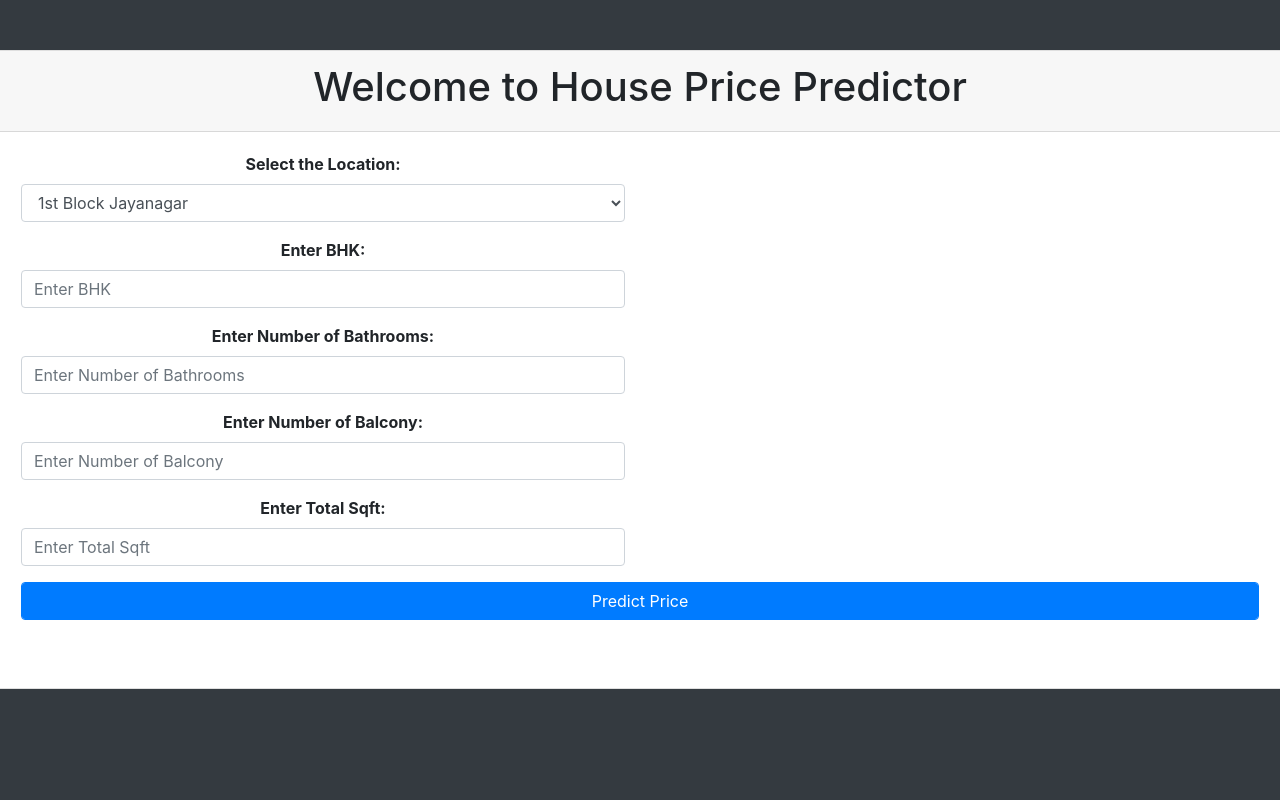
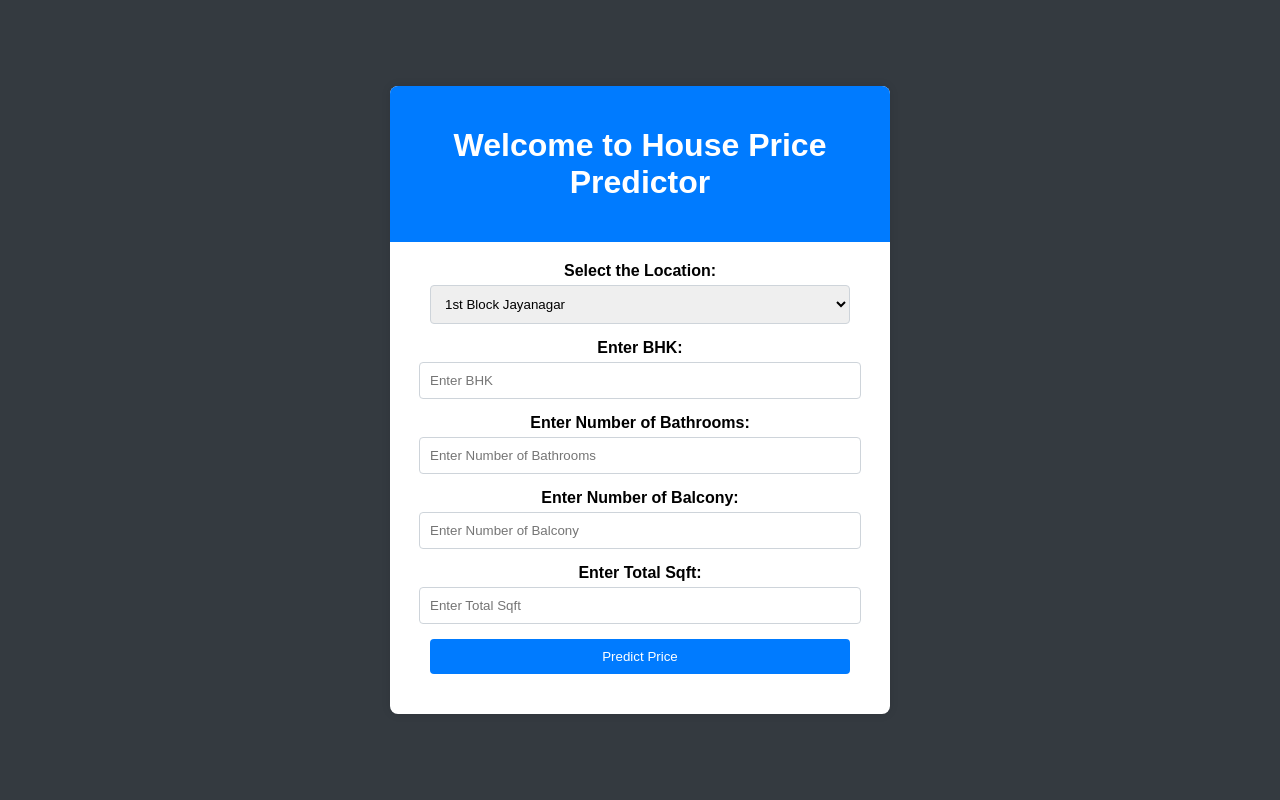
Before and after one commit to panubhav2001/bengaluru-house-price, a Flask app: page / in a window 1280 px wide. Run offline with Flask 3, Linux system fonts and the light colour scheme; parts of the project's set-up code (start-up, migrations or seed data) failed here and were passed over; some libraries are stand-ins or nearby versions.

Commit message:
changed index.html

```diff
--- a/templates/index.html
+++ b/templates/index.html
@@ -3,81 +3,134 @@
   <head>
     <!-- Required meta tags -->
     <meta charset="utf-8">
-    <meta name="viewport" content="width=device-width, initial-scale=1, shrink-to-fit=no">
-
-    <!-- Bootstrap CSS -->
-    <link rel="stylesheet" href="https://cdn.jsdelivr.net/npm/bootstrap@4.3.1/dist/css/bootstrap.min.css" integrity="sha384-ggOyR0iXCbMQv3Xipma34MD+dH/1fQ784/j6cY/iJTQUOhcWr7x9JvoRxT2MZw1T" crossorigin="anonymous">
-
+    <meta name="viewport" content="width=device-width, initial-scale=1.0">
     <title>House Price Predictor</title>
+    <style>
+      body {
+        background-color: #343a40;
+        color: #fff;
+        font-family: Arial, sans-serif;
+        margin: 0;
+        padding: 0;
+        display: flex;
+        justify-content: center;
+        align-items: center;
+        height: 100vh;
+      }
+      .card {
+        background-color: #fff;
+        color: #000;
+        border-radius: 8px;
+        width: 80%;
+        max-width: 500px;
+        box-shadow: 0 0 10px rgba(0, 0, 0, 0.1);
+        overflow: hidden;
+      }
+      .card-header {
+        background-color: #007bff;
+        color: #fff;
+        padding: 20px;
+        text-align: center;
+      }
+      .card-body {
+        padding: 20px;
+      }
+      .form-group {
+        margin-bottom: 15px;
+        text-align: center;
+      }
+      .form-group label {
+        display: block;
+        margin-bottom: 5px;
+      }
+      .form-group select,
+      .form-group input {
+        width: calc(100% - 40px);
+        padding: 10px;
+        margin: 0 auto;
+        display: block;
+        border-radius: 4px;
+        border: 1px solid #ced4da;
+      }
+      .btn {
+        background-color: #007bff;
+        color: #fff;
+        border: none;
+        padding: 10px 20px;
+        width: calc(100% - 40px);
+        margin: 0 auto;
+        display: block;
+        text-align: center;
+        cursor: pointer;
+        border-radius: 4px;
+      }
+      .btn:hover {
+        background-color: #0056b3;
+      }
+      #prediction {
+        margin-top: 20px;
+        text-align: center;
+        font-size: 1.2em;
+      }
+    </style>
   </head>
-  <body class="bg-dark">
-    <div class="row">
-      <div class="card" style="width: 100%; height:100%; margin-top:50px">
-        <div class="card-header" style="text-align: center">
+  <body>
+    <div class="card">
+      <div class="card-header">
         <h1>Welcome to House Price Predictor</h1>
       </div>
       <div class="card-body">
-          <form method="post" accept-charset="utf-8">
-            <div class="col-md-6 form-group" style="text-align: center">
-              <label><b>Select the Location:</b></label>
-              <select class="select-picker form-control" id="location" name="location" required="1">
+        <form id="predict-form" method="post" accept-charset="utf-8">
+          <div class="form-group">
+            <label for="location"><b>Select the Location:</b></label>
+            <select id="location" name="location" required>
+              <!-- Dynamic options will be inserted here -->
               {% for location in locations %}
                 <option value="{{location}}">{{location}}</option>
               {% endfor %}
             </select>
           </div>
-            <div class="col-md-6 form-group" style="text-align: center">
-              <label><b>Enter BHK:</b></label>
-              <input type="text" class="form-control" id="bhk" name="bhk" placeholder="Enter BHK">
+          <div class="form-group">
+            <label for="bhk"><b>Enter BHK:</b></label>
+            <input type="text" id="bhk" name="bhk" placeholder="Enter BHK" required>
           </div>
-            <div class="col-md-6 form-group" style="text-align: center">
-              <label><b>Enter Number of Bathrooms:</b></label>
-              <input type="text" class="form-control" id="bath" name="bath" placeholder="Enter Number of Bathrooms">
+          <div class="form-group">
+            <label for="bath"><b>Enter Number of Bathrooms:</b></label>
+            <input type="text" id="bath" name="bath" placeholder="Enter Number of Bathrooms" required>
           </div>
-            <div class="col-md-6 form-group" style="text-align: center">
-              <label><b>Enter Number of Balcony:</b></label>
-              <input type="text" class="form-control" id="bal" name="bal" placeholder="Enter Number of Balcony">
+          <div class="form-group">
+            <label for="bal"><b>Enter Number of Balcony:</b></label>
+            <input type="text" id="bal" name="bal" placeholder="Enter Number of Balcony" required>
           </div>
-            <div class="col-md-6 form-group" style="text-align: center">
-              <label><b>Enter Total Sqft:</b></label>
-              <input type="text" class="form-control" id="sqft" name="sqft" placeholder="Enter Total Sqft">
+          <div class="form-group">
+            <label for="sqft"><b>Enter Total Sqft:</b></label>
+            <input type="text" id="sqft" name="sqft" placeholder="Enter Total Sqft" required>
           </div>
-            <div class="col-md-12 form-group">
-              <button class="btn btn-primary form-control" onclick="send_data()">Predict Price</button>
+          <div class="form-group">
+            <button type="submit" class="btn" onclick="send_data()">Predict Price</button>
           </div>
         </form>
-          <br>
-          <div class="col-md-12" style="text-align: center">
-            <h3><span id="prediction"></span></h3>
-          </div>
-        </div>
+        <div id="prediction"></div>
       </div>
     </div>
     <script>
       function form_handler(event) {
-        event.preventDefault();// Don't submit the form normally
+        event.preventDefault(); // Don't submit the form normally
       }
-      function send_data()
-      {
-        document.querySelector('form').addEventListener("submit",form_handler);
-        var fd=new FormData(document.querySelector('form'));
-        var xhr=new XMLHttpRequest();
-        xhr.open('POST','/predict',true);
-        document.getElementById("prediction").innerHTML = "Wait Prediciting Price!...";
-        xhr.onreadystatechange=function(){
-          if(xhr.readyState ==XMLHttpRequest.DONE){
-            document.getElementById('prediction').innerHTML="Prediction: Rs."+xhr.responseText;
+      function send_data() {
+        document.getElementById('predict-form').addEventListener("submit", form_handler);
+        var fd = new FormData(document.getElementById('predict-form'));
+        var xhr = new XMLHttpRequest();
+        xhr.open('POST', '/predict', true);
+        document.getElementById("prediction").innerHTML = "Wait Predicting Price!...";
+        xhr.onreadystatechange = function() {
+          if (xhr.readyState == XMLHttpRequest.DONE) {
+            document.getElementById('prediction').innerHTML = "Prediction: Rs." + xhr.responseText;
           }
         };
-
-        xhr.onload = function(){};
+        xhr.onload = function() {};
         xhr.send(fd);
       }
     </script>
-    <!-- Optional JavaScript -->
-    <!-- jQuery first, then Popper.js, then Bootstrap JS -->
-    <script src="https://code.jquery.com/jquery-3.3.1.slim.min.js" integrity="sha384-q8i/X+965DzO0rT7abK41JStQIAqVgRVzpbzo5smXKp4YfRvH+8abtTE1Pi6jizo" crossorigin="anonymous"></script>
-    <script src="https://cdn.jsdelivr.net/npm/popper.js@1.14.7/dist/umd/popper.min.js" integrity="sha384-UO2eT0CpHqdSJQ6hJty5KVphtPhzWj9WO1clHTMGa3JDZwrnQq4sF86dIHNDz0W1" crossorigin="anonymous"></script>
-    <script src="https://cdn.jsdelivr.net/npm/bootstrap@4.3.1/dist/js/bootstrap.min.js" integrity="sha384-JjSmVgyd0p3pXB1rRibZUAYoIIy6OrQ6VrjIEaFf/nJGzIxFDsf4x0xIM+B07jRM" crossorigin="anonymous"></script>
   </body>
 </html>
```
Lines whose indentation alone changed are shown as unchanged.
